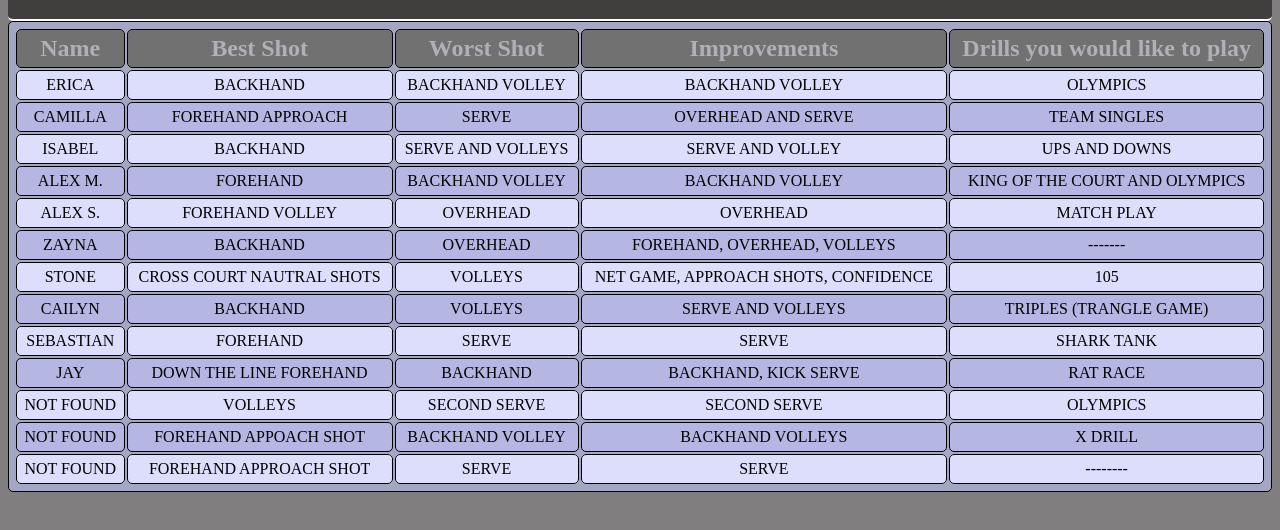
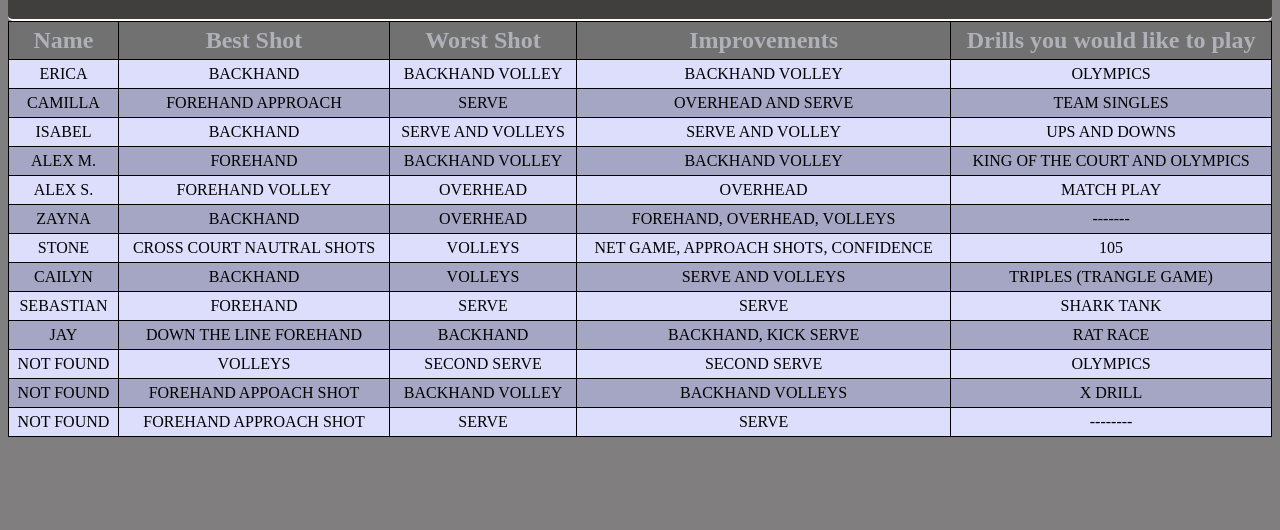
Before and after one commit to krispykrisp12/OOP, a plain HTML site: page index.html in a window 1280 px wide. Shown: the part 76-606 px from the top of the page. Drawn offline with nearby package versions, Linux system fonts and the light colour scheme.

Commit message:
Small changes

```diff
--- a/css/style.css
+++ b/css/style.css
@@ -11,14 +11,14 @@ body {
 }
 table {
   width: 100%;
+  border-collapse: collapse;
 }
-table,
+
 th,
 td {
   background: rgba(193, 197, 250, 0.568);
   border: 1px solid black;
   padding: 5px;
-  border-radius: 5px;
 }
 
 th {
```
